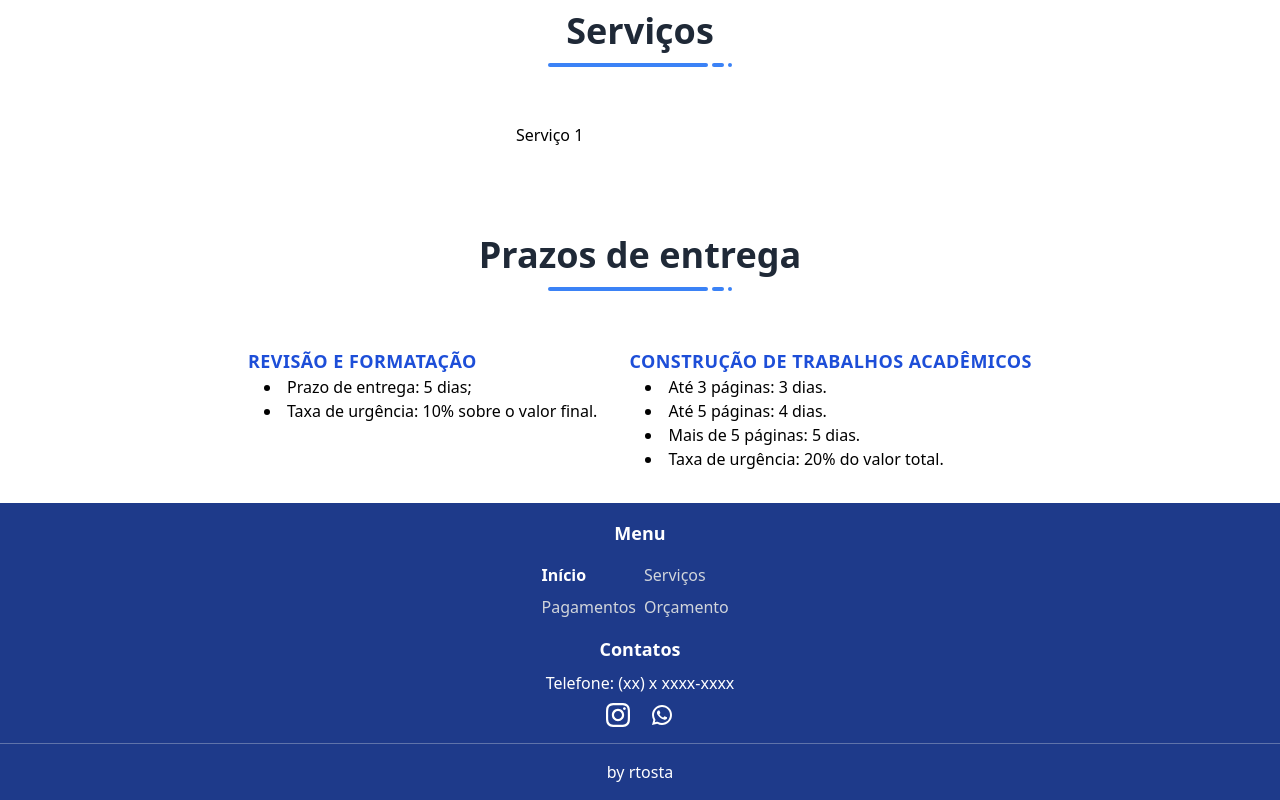
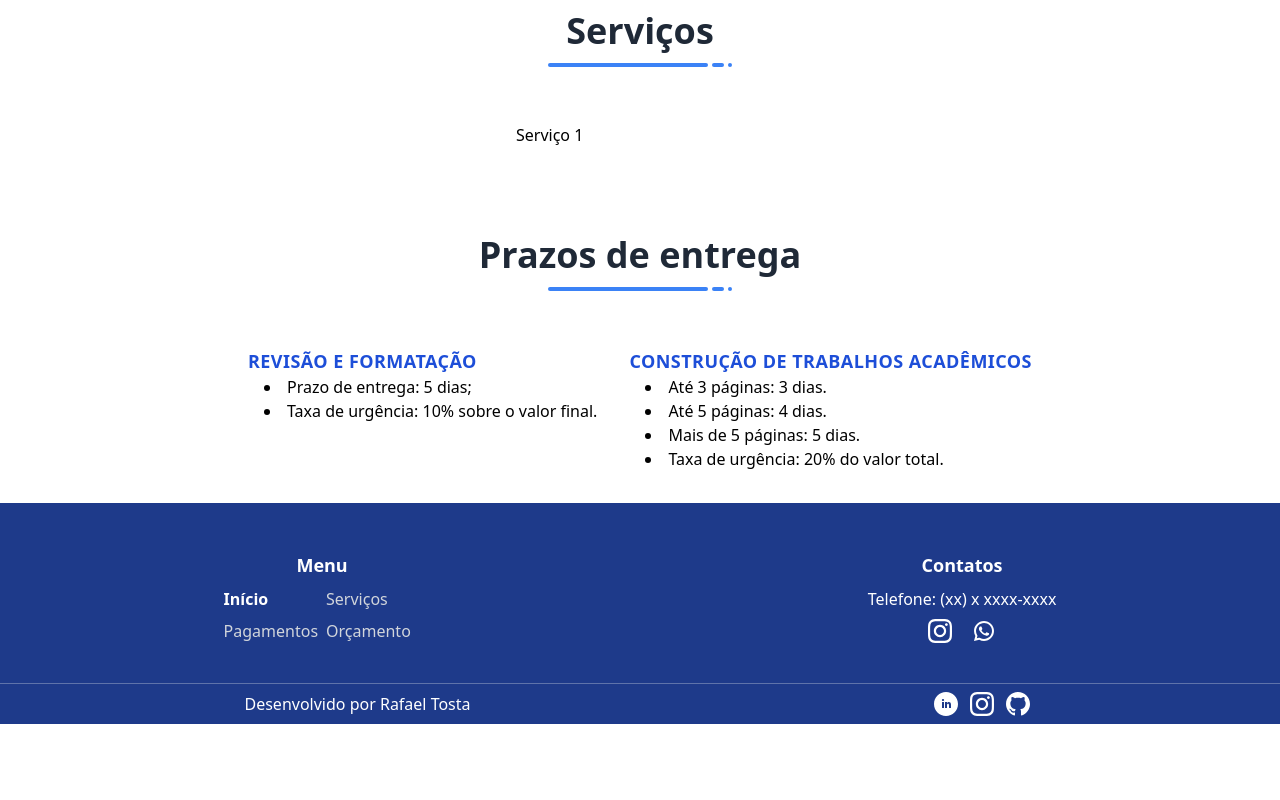
Before and after one commit to rafatosta/consultoria-academica, a React (Vite) app: page / in a window 1280 px wide. Shown: the part 453-1253 px from the top of the page. After the commit the page ends 1177 px from the top, so only its background shows below. Built offline with nearby package versions, Linux system fonts and the light colour scheme.

Commit message:
:up: Footer dev

```diff
--- a/src/components/Footer.tsx
+++ b/src/components/Footer.tsx
@@ -4,8 +4,9 @@
 export function Footer() {
   const location = useLocation();
   return (
-    <div className="flex flex-col w-full justify-center items-center bg-blue-900 text-white pt-4">
-      <div id="menu" className="flex flex-col items-center gap-y-4">
+    <div className="flex flex-col w-full h-full justify-center items-center bg-blue-900 text-white pt-4 gap-y-2">
+      <div className="flex flex-col items-center gap-y-4 sm:flex-row sm:justify-around sm:items-center sm:w-full">
+        <div id="menu" className="flex flex-col items-center gap-y-2 my-8">
           <p className="font-extrabold text-lg">Menu</p>
           <div className="grid grid-cols-2 gap-2">
             {routesNavigation.map((item) => {
@@ -24,6 +25,8 @@
               );
             })}
           </div>
+        </div>
+
         <div id="contact" className="flex flex-col items-center gap-y-2">
           <p className="font-extrabold text-lg">Contatos</p>
           <p>Telefone: (xx) x xxxx-xxxx </p>
@@ -68,8 +71,73 @@
           </div>
         </div>
       </div>
-      <span className="inline-block bg-gray-100/30 w-full h-[0.05rem] my-4"></span>
-      <div className="h-10">by rtosta</div>
+      <span className="inline-block bg-gray-100/30 w-full h-[0.05rem]"></span>
+      <div className="flex flex-col justify-center items-center mb-2 sm:flex-row sm:w-full sm:justify-around sm:items-center sm:px-4">
+        <a
+          className="hover:font-bold"
+          href="https://rafatosta.github.io/"
+          target="_blank"
+        >
+          Desenvolvido por Rafael Tosta{" "}
+        </a>
+
+        <div className="flex flex-row">
+          {/* linkedin */}
+          <a
+            className="mx-1.5 transform text-white transition-colors duration-300 hover:text-blue-500"
+            href="https://www.linkedin.com/in/rafael-tosta-2006874a/"
+            target="_blank"
+          >
+            <svg
+              className="h-6 w-6"
+              viewBox="0 0 24 24"
+              fill="none"
+              xmlns="http://www.w3.org/2000/svg"
+            >
+              <path
+                d="M12 0c-6.627 0-12 5.373-12 12s5.373 12 12 12 12-5.373 12-12-5.373-12-12-12zm-2 16h-2v-6h2v6zm-1-6.891c-.607 0-1.1-.496-1.1-1.109 0-.612.492-1.109 1.1-1.109s1.1.497 1.1 1.109c0 .613-.493 1.109-1.1 1.109zm8 6.891h-1.998v-2.861c0-1.881-2.002-1.722-2.002 0v2.861h-2v-6h2v1.093c.872-1.616 4-1.736 4 1.548v3.359z"
+                fill="currentColor"
+              />
+            </svg>
+          </a>
+          {/* instagram */}
+          <a
+            className="mx-1.5 transform text-white transition-colors duration-300 hover:text-blue-500"
+            href="https://www.instagram.com/rafatosta_/"
+            target="_blank"
+          >
+            <svg
+              className="h-6 w-6"
+              viewBox="0 0 24 24"
+              fill="none"
+              xmlns="http://www.w3.org/2000/svg"
+            >
+              <path
+                d="M12 2.163c3.204 0 3.584.012 4.85.07 3.252.148 4.771 1.691 4.919 4.919.058 1.265.069 1.645.069 4.849 0 3.205-.012 3.584-.069 4.849-.149 3.225-1.664 4.771-4.919 4.919-1.266.058-1.644.07-4.85.07-3.204 0-3.584-.012-4.849-.07-3.26-.149-4.771-1.699-4.919-4.92-.058-1.265-.07-1.644-.07-4.849 0-3.204.013-3.583.07-4.849.149-3.227 1.664-4.771 4.919-4.919 1.266-.057 1.645-.069 4.849-.069zm0-2.163c-3.259 0-3.667.014-4.947.072-4.358.2-6.78 2.618-6.98 6.98-.059 1.281-.073 1.689-.073 4.948 0 3.259.014 3.668.072 4.948.2 4.358 2.618 6.78 6.98 6.98 1.281.058 1.689.072 4.948.072 3.259 0 3.668-.014 4.948-.072 4.354-.2 6.782-2.618 6.979-6.98.059-1.28.073-1.689.073-4.948 0-3.259-.014-3.667-.072-4.947-.196-4.354-2.617-6.78-6.979-6.98-1.281-.059-1.69-.073-4.949-.073zm0 5.838c-3.403 0-6.162 2.759-6.162 6.162s2.759 6.163 6.162 6.163 6.162-2.759 6.162-6.163c0-3.403-2.759-6.162-6.162-6.162zm0 10.162c-2.209 0-4-1.79-4-4 0-2.209 1.791-4 4-4s4 1.791 4 4c0 2.21-1.791 4-4 4zm6.406-11.845c-.796 0-1.441.645-1.441 1.44s.645 1.44 1.441 1.44c.795 0 1.439-.645 1.439-1.44s-.644-1.44-1.439-1.44z"
+                fill="currentColor"
+              />
+            </svg>
+          </a>
+          {/* github */}
+          <a
+            className="mx-1.5 transform text-white transition-colors duration-300 hover:text-blue-500"
+            href="https://github.com/rafatosta"
+            target="_blank"
+          >
+            <svg
+              className="h-6 w-6"
+              viewBox="0 0 24 24"
+              fill="none"
+              xmlns="http://www.w3.org/2000/svg"
+            >
+              <path
+                d="M12 0c-6.626 0-12 5.373-12 12 0 5.302 3.438 9.8 8.207 11.387.599.111.793-.261.793-.577v-2.234c-3.338.726-4.033-1.416-4.033-1.416-.546-1.387-1.333-1.756-1.333-1.756-1.089-.745.083-.729.083-.729 1.205.084 1.839 1.237 1.839 1.237 1.07 1.834 2.807 1.304 3.492.997.107-.775.418-1.305.762-1.604-2.665-.305-5.467-1.334-5.467-5.931 0-1.311.469-2.381 1.236-3.221-.124-.303-.535-1.524.117-3.176 0 0 1.008-.322 3.301 1.23.957-.266 1.983-.399 3.003-.404 1.02.005 2.047.138 3.006.404 2.291-1.552 3.297-1.23 3.297-1.23.653 1.653.242 2.874.118 3.176.77.84 1.235 1.911 1.235 3.221 0 4.609-2.807 5.624-5.479 5.921.43.372.823 1.102.823 2.222v3.293c0 .319.192.694.801.576 4.765-1.589 8.199-6.086 8.199-11.386 0-6.627-5.373-12-12-12z"
+                fill="currentColor"
+              />
+            </svg>
+          </a>
+        </div>
+      </div>
     </div>
   );
 }
```
Lines whose indentation alone changed are shown as unchanged.
